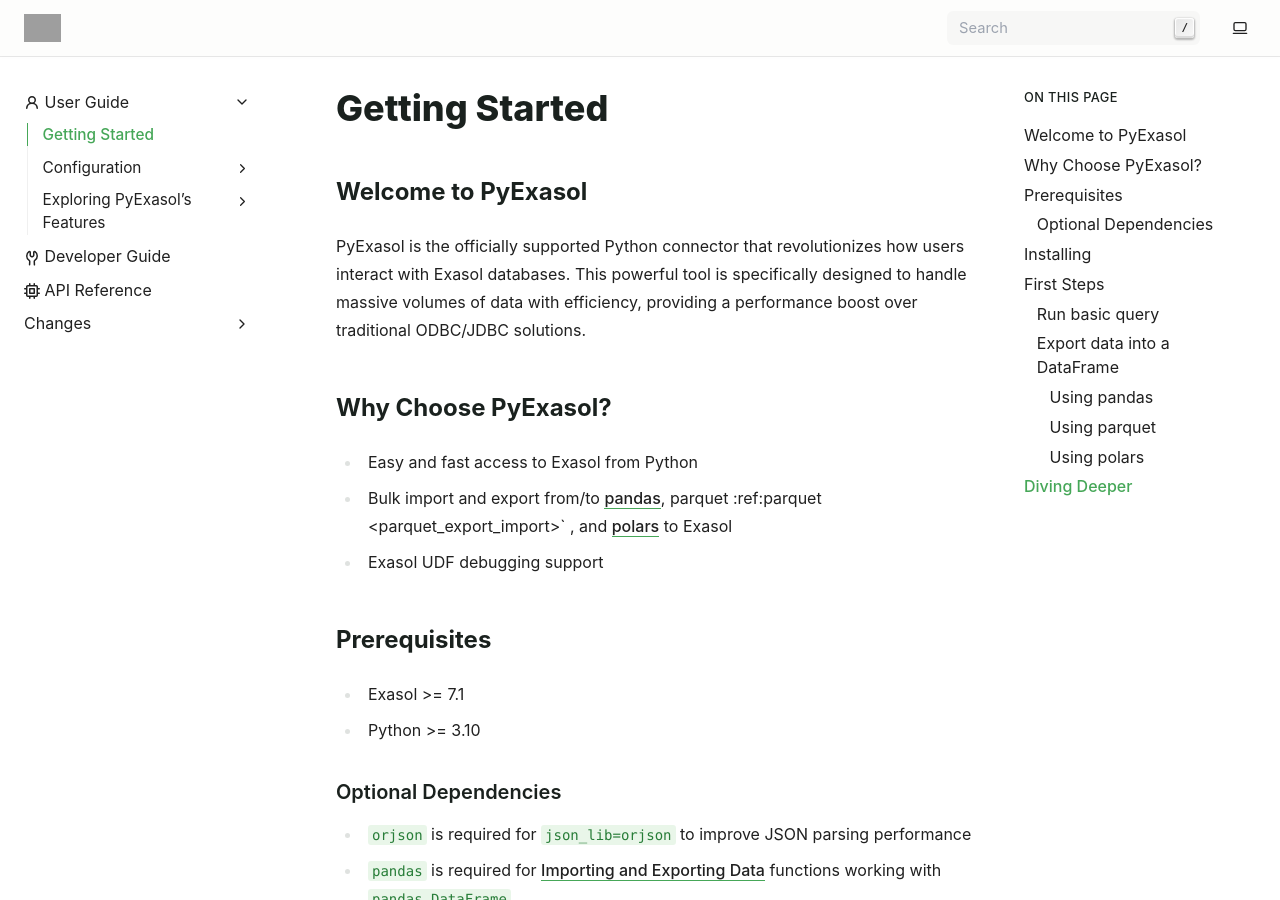
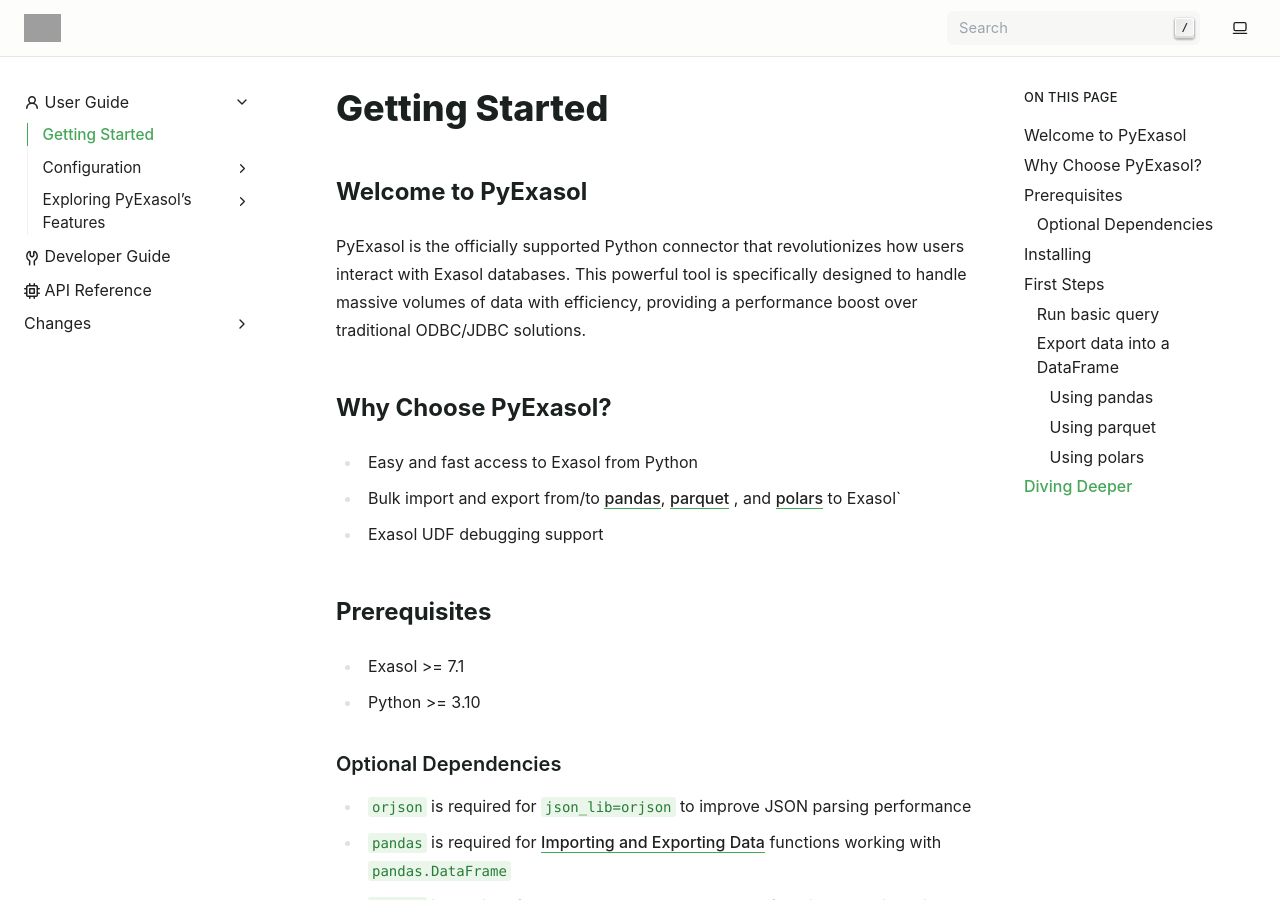
Before and after one commit to exasol/pyexasol, a Sphinx documentation site: the page built from doc/user_guide/getting_started.rst, in a window 1280 px wide and 900 px high. Built offline with Sphinx 7.4.7, drawn with Linux system fonts in a browser that asks for light colours; grey boxes are pictures that could not be loaded.

Commit message:
Fixed link in getting_started.rst (#326)

```diff
--- a/doc/user_guide/getting_started.rst
+++ b/doc/user_guide/getting_started.rst
@@ -11,7 +11,7 @@
 Why Choose PyExasol?
 --------------------
 * Easy and fast access to Exasol from Python
-* Bulk import and export from/to :ref:`pandas <pandas_export_import>`, parquet :ref:parquet <parquet_export_import>` , and :ref:`polars <polars_export_import>` to Exasol
+* Bulk import and export from/to :ref:`pandas <pandas_export_import>`, :ref:`parquet <parquet_export_import>` , and :ref:`polars <polars_export_import>` to Exasol`
 * Exasol UDF debugging support
 
 Prerequisites
```
